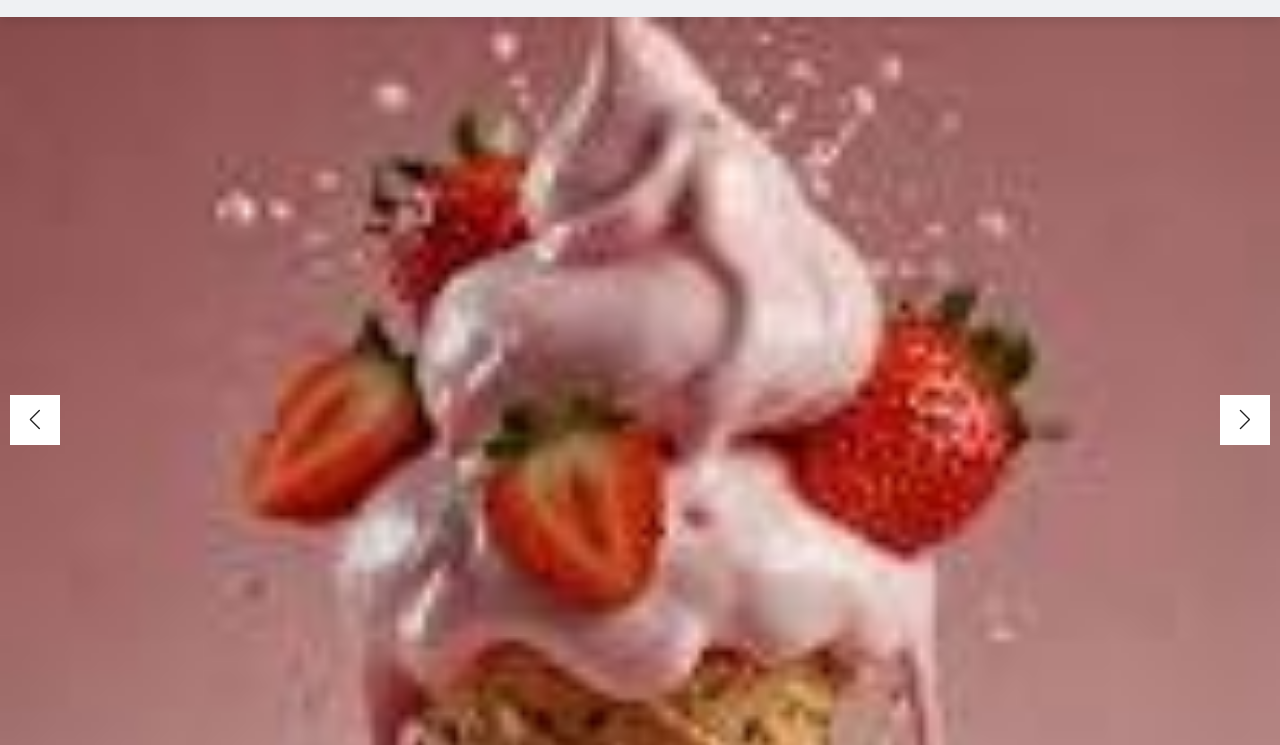
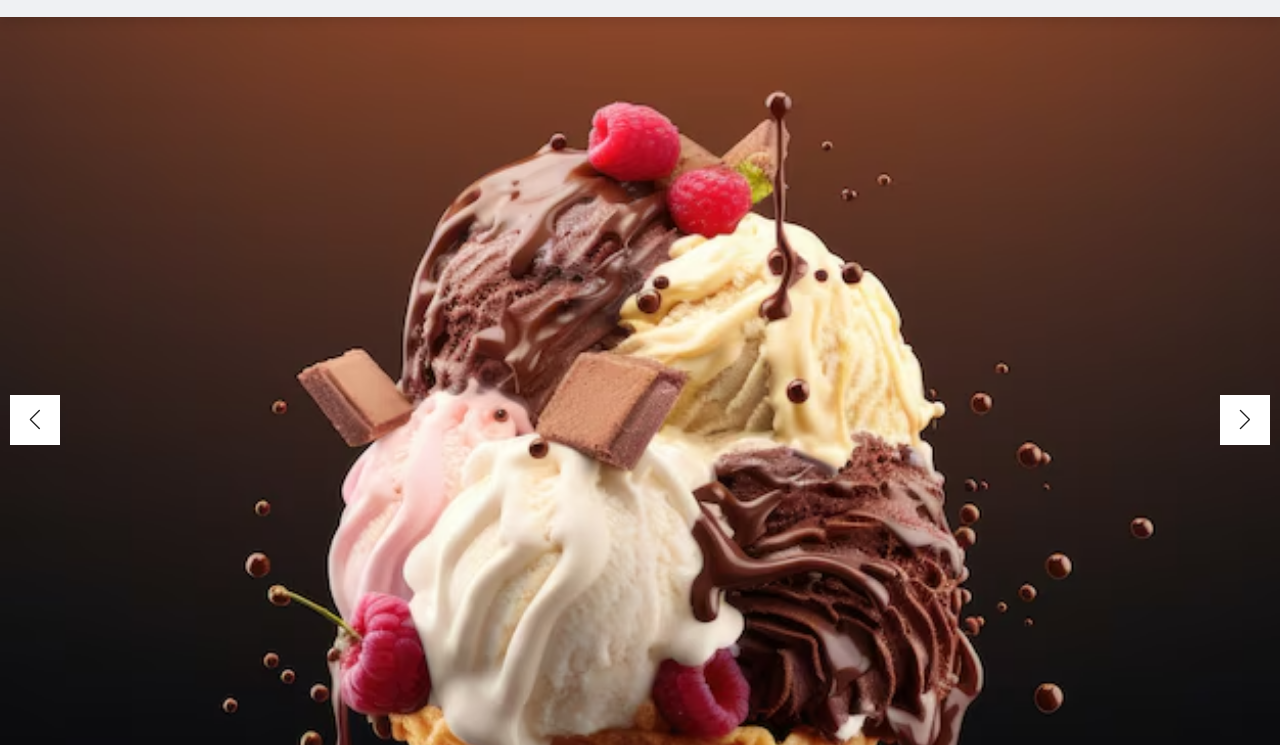
Before and after one commit to SUJITH39/Ice-cream-Website, a plain HTML site: page index.html in a window 1280 px wide. Shown: the part 55-800 px from the top of the page. Drawn offline with nearby package versions, Linux system fonts and the light colour scheme; some packages are replaced by stand-ins of ours; a script that the page names is missing.

Commit message:
Update index.html

```diff
--- a/index.html
+++ b/index.html
@@ -42,7 +42,7 @@
 
             <div class="swiper-wrapper">
 
-                <div class="swiper-slide slide" style="background: url(images/header1.jpeg) no-repeat;">
+                <div class="swiper-slide slide" style="background: url(images/header1.png) no-repeat;">
                     <div class="content">
                         <h3>do you know how pleasure tastes?</h3>
                         <a href="#" class="btn">get started</a>
```
